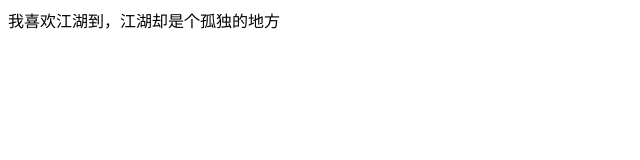
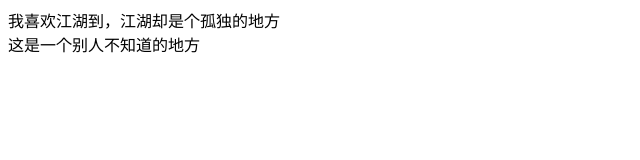
Before and after one commit to javaScript-lang/newproject, a plain HTML site: page index.html in a window 1280 px wide. Shown: the whole page, without its empty margins (0-640 px from the left). Drawn offline with Linux system fonts and the light colour scheme.

Commit message:
A程序员的第二次提交

```diff
--- a/index.html
+++ b/index.html
@@ -9,6 +9,7 @@
 
 <body>
     我喜欢江湖到，江湖却是个孤独的地方
+    <div>这是一个别人不知道的地方</div>
 </body>
 
 </html>
```
